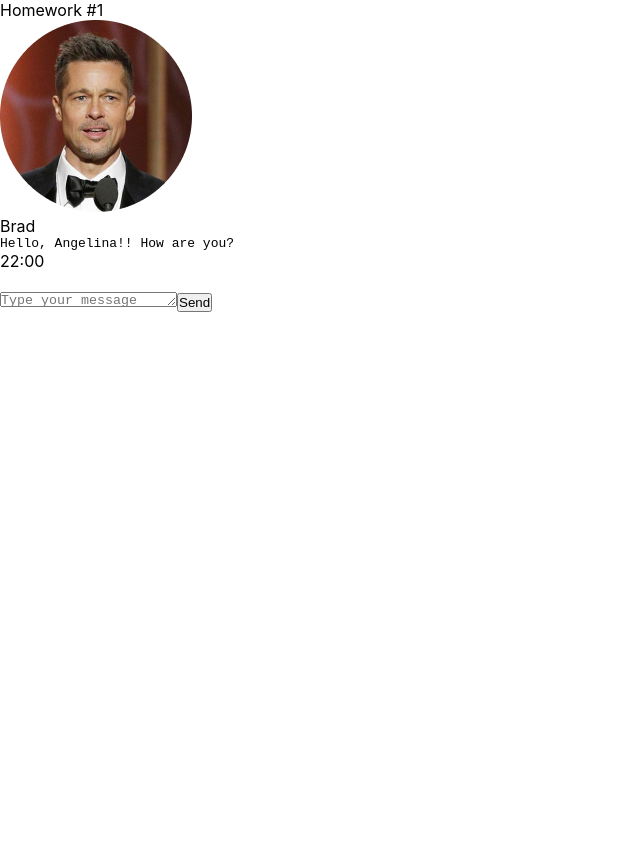
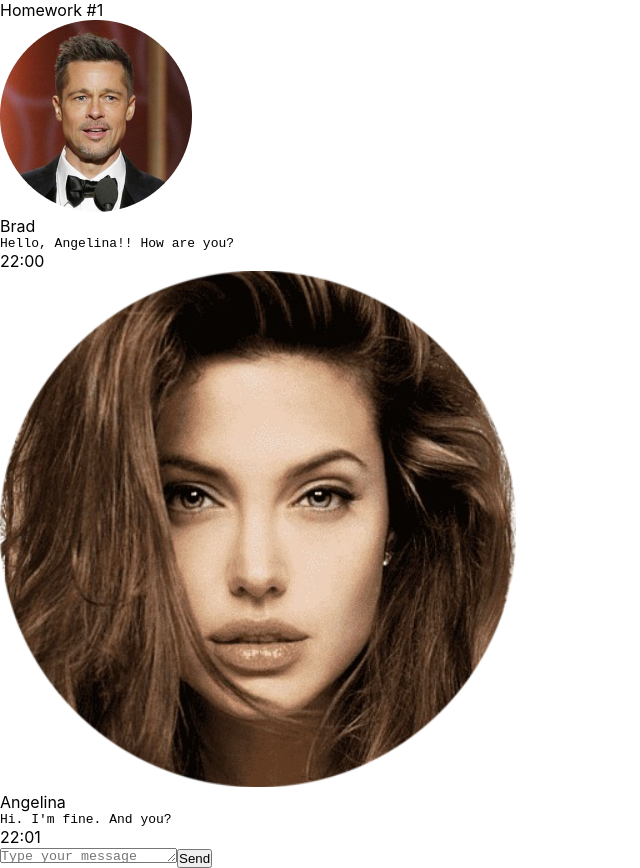
Before and after one commit to dai220885/hw01, a React (Create React App) app: page / in a window 1280 px wide. Shown: the whole page, without its empty margins (0-640 px from the left). Before the commit the page ends 800 px from the top, so only its background shows below. Built offline with nearby package versions, Linux system fonts and the light colour scheme.

Commit message:
described FriendMessagePropsType, showed incoming data

```diff
--- a/src/s2-homeworks/hw01/friend-message/FriendMessage.tsx
+++ b/src/s2-homeworks/hw01/friend-message/FriendMessage.tsx
@@ -1,8 +1,14 @@
 import React from 'react'
 import s from './FriendMessage.module.css'
+import {MessageType} from "../HW1";
 
 // создать тип вместо any и отобразить приходящие данные
-const FriendMessage = (props: any) => {
+
+export type FriendMessagePropsType = {
+    message: MessageType
+}
+
+const FriendMessage = (props: FriendMessagePropsType) => {
     return (
         <div
             id={'hw1-friend-message-' + props.message.id}
@@ -11,26 +17,21 @@ const FriendMessage = (props: any) => {
             <div className={s.friendImageAndText}>
                 <img
                     id={'hw1-friend-avatar-' + props.message.id}
-                    // создаёт студент
-
-                    //
+                    src={props.message.user.avatar}
+                    alt="user's avatar"
                 />
                 <div className={s.friendText}>
                     <div
                         id={'hw1-friend-name-' + props.message.id}
                         className={s.friendName}
                     >
-                        {/*создаёт студент*/}
-
-                        {/**/}
+                        {props.message.user.name}
                     </div>
                     <pre
                         id={'hw1-friend-text-' + props.message.id}
                         className={s.friendMessageText}
                     >
-                        {/*создаёт студент*/}
-
-                        {/**/}
+                        {props.message.message.text}
                     </pre>
                 </div>
             </div>
@@ -38,9 +39,7 @@ const FriendMessage = (props: any) => {
                 id={'hw1-friend-time-' + props.message.id}
                 className={s.friendTime}
             >
-                {/*создаёт студент*/}
-
-                {/**/}
+                {props.message.message.time}
             </div>
         </div>
     )
```
